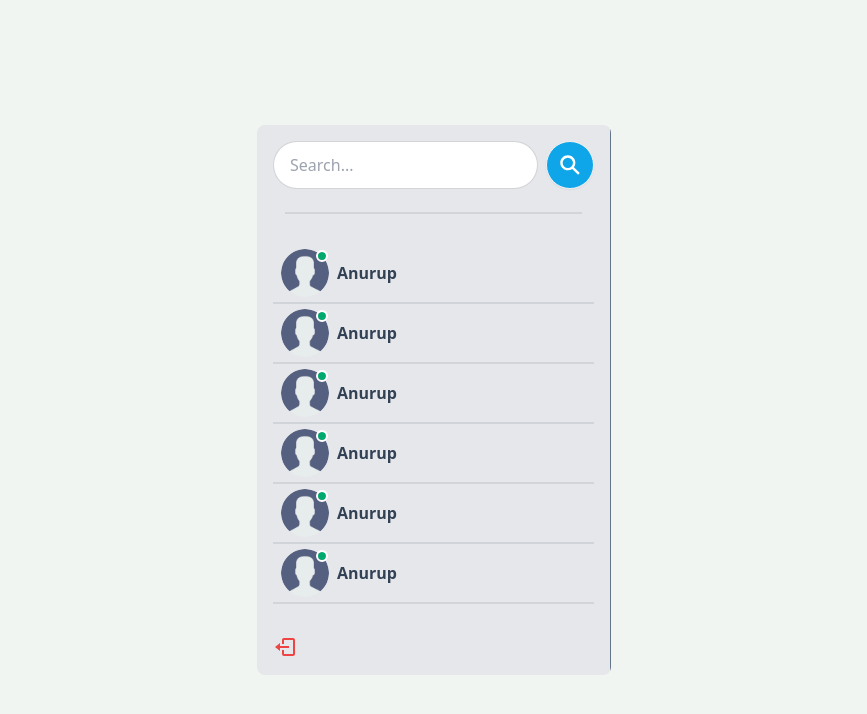
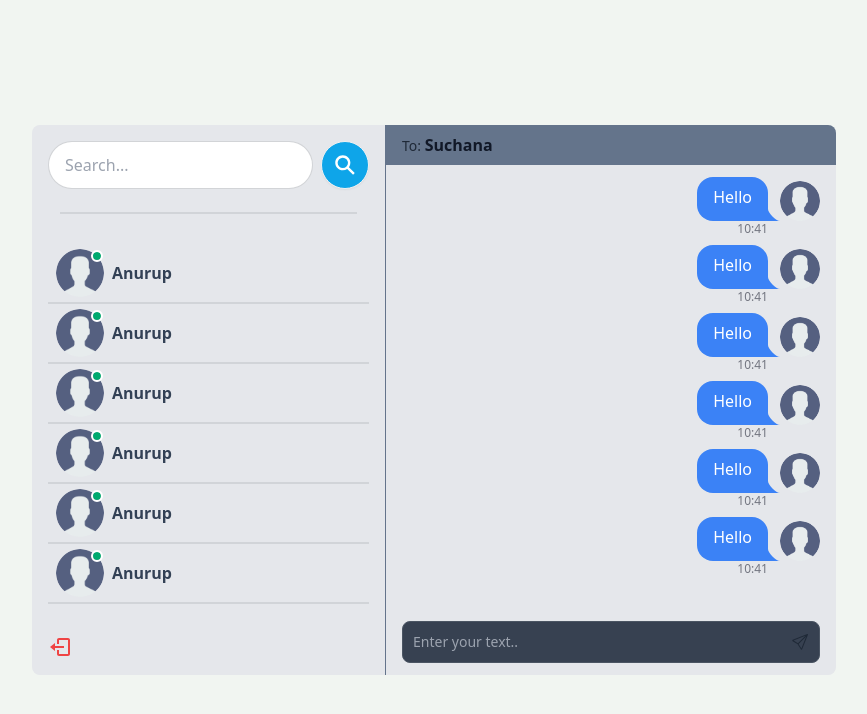
Before and after one commit to Biswas201/Real-Time-Chat-Application, a React (Vite) app in the folder Frontend/: page / in a window 1280 px wide. Shown: the top 714 px of the page, without its empty margins (206-1073 px from the left). Built offline with nearby package versions, Linux system fonts and the light colour scheme.

Commit message:
msg contain 2

```diff
--- /dev/null
+++ b/Frontend/src/component/msg/MsgInput.jsx
@@ -0,0 +1,25 @@
+import React from "react";
+import { BsSend } from "react-icons/bs";
+
+const MsgInput = () => {
+  return (
+    <form className="px-4 my-3">
+      <div className="w-full relative">
+        <input
+          type="text"
+          className="border text-sm rounded-lg block w-full p-2.5 bg-gray-700 border-gray-600 text-white"
+          placeholder="Enter your text.."
+        />
+
+        <button
+          type="submit"
+          className="absolute inset-y-0 end-0 flex items-center pe-3"
+        >
+          <BsSend />
+        </button>
+      </div>
+    </form>
+  );
+};
+
+export default MsgInput;
--- /dev/null
+++ b/Frontend/src/component/msg/Msgs.jsx
@@ -0,0 +1,17 @@
+import React from "react";
+import IndiMsg from "./IndiMsg";
+
+const Msgs = () => {
+  return (
+    <div className="px-4 flex-1 overflow-auto">
+        <IndiMsg/>
+        <IndiMsg/>
+        <IndiMsg/>
+        <IndiMsg/>
+        <IndiMsg/>
+        <IndiMsg/>
+    </div>
+  )
+};
+
+export default Msgs;
--- /dev/null
+++ b/Frontend/src/component/msg/msgContainer.jsx
@@ -0,0 +1,23 @@
+import React from "react";
+import Msgs from "./Msgs";
+import MsgInput from "./MsgInput";
+
+const MsgContainer = () => {
+  return (
+    <div className="md:min-w-[450px] flex flex-col">
+      <>
+        {/*header*/}
+        <div className="bg-slate-500 px-4 py-2 mb-2">
+          <span className="label-text">To: </span>
+          <span className="text-gray-900 font-bold">Suchana</span>
+        </div>
+
+        <Msgs />
+
+        <MsgInput />
+      </>
+    </div>
+  );
+};
+
+export default MsgContainer;
--- a/Frontend/src/page/Home.jsx
+++ b/Frontend/src/page/Home.jsx
@@ -1,12 +1,13 @@
 import React from "react";
 import Sidebar from "./../component/sidebar/sidebar.jsx";
+import MsgContainer from "../component/msg/msgContainer.jsx";
 
 const Home = () => {
   return (
     <div className="flex sm:h-[450px] md:h-[550px] rounded-lg overflow-hidden bg-gray-200">
       <Sidebar />
 
-      {/* <MessageContainer /> */}
+      <MsgContainer />
     </div>
   );
 };
```
